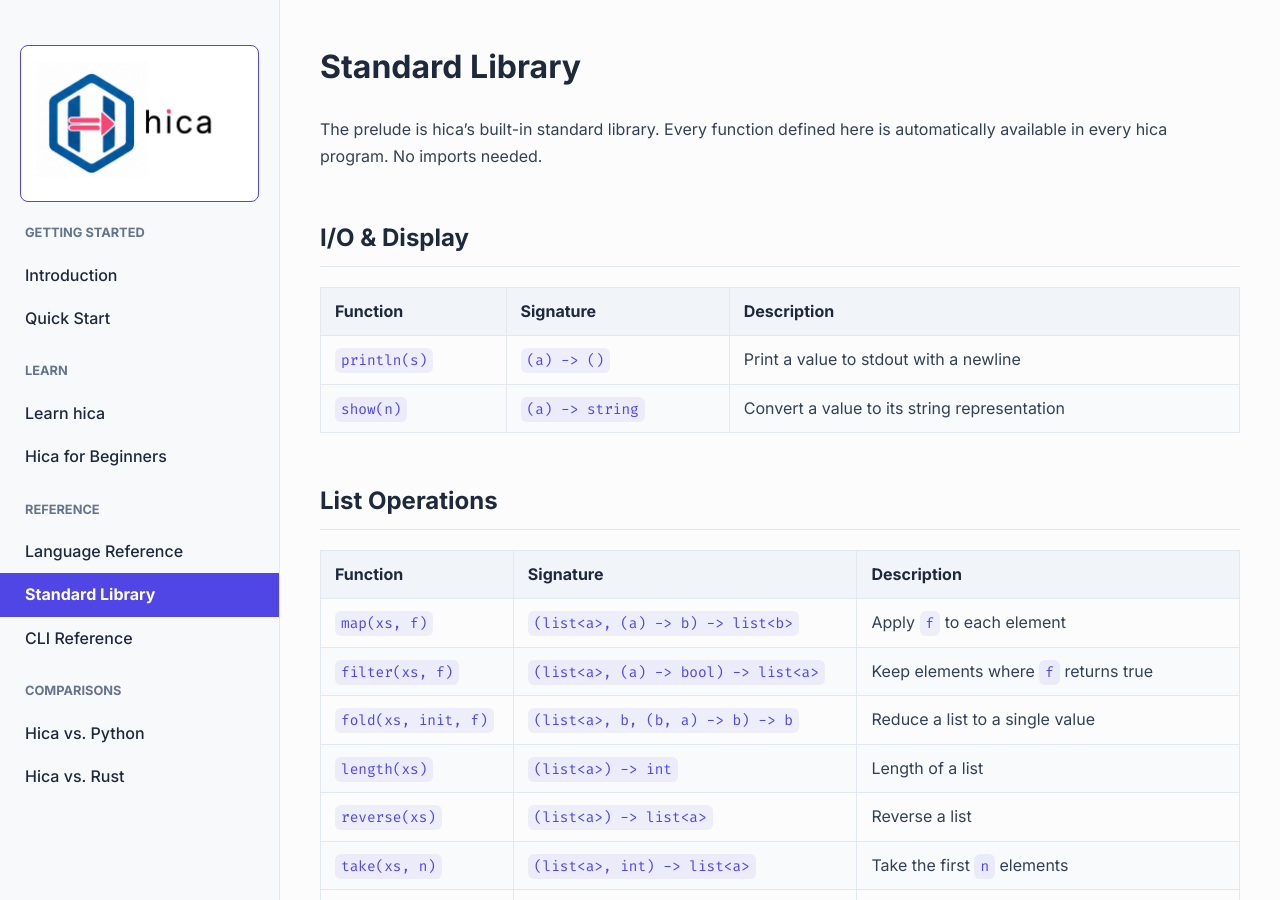
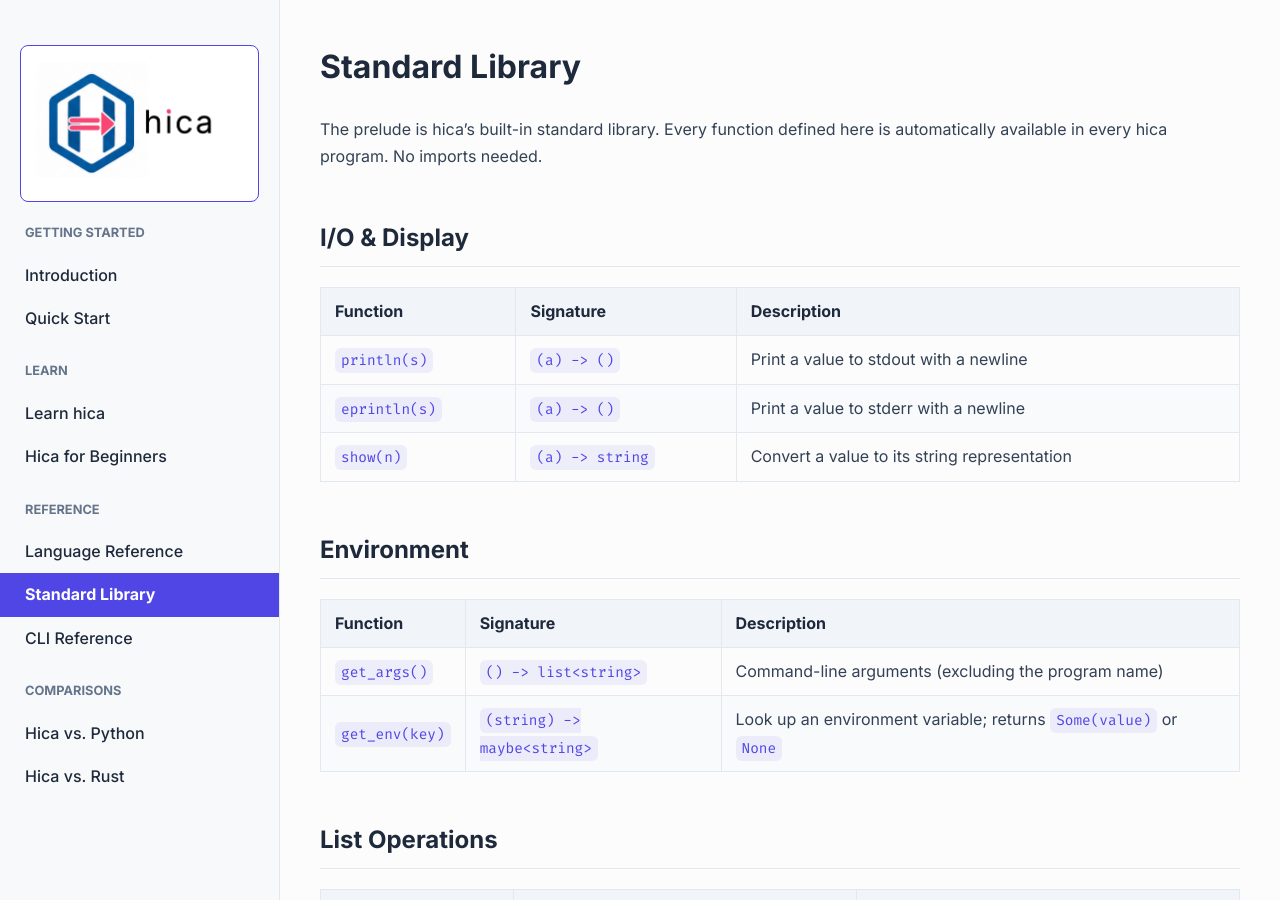
Before and after one commit to cladam/hica, a Jekyll site: the page built from docs/standard-library.md, in a window 1280 px wide and 900 px high. Built offline with Jekyll 4.4.1, drawn with Linux system fonts in a browser that asks for light colours.

Commit message:
fix: add documentation and fix some smaller bugs on the implementation

```diff
--- a/docs/standard-library.md
+++ b/docs/standard-library.md
@@ -12,7 +12,15 @@ The prelude is hica's built-in standard library. Every function defined here is
 | Function | Signature | Description |
 |----------|-----------|-------------|
 | `println(s)` | `(a) -> ()` | Print a value to stdout with a newline |
+| `eprintln(s)` | `(a) -> ()` | Print a value to stderr with a newline |
 | `show(n)` | `(a) -> string` | Convert a value to its string representation |
+
+## Environment
+
+| Function | Signature | Description |
+|----------|-----------|-------------|
+| `get_args()` | `() -> list<string>` | Command-line arguments (excluding the program name) |
+| `get_env(key)` | `(string) -> maybe<string>` | Look up an environment variable; returns `Some(value)` or `None` |
 
 ## List Operations
 
```
Also changed, not shown: docs/hica-for-beginners.md (+1 -1 lines), docs/learn.md (+4 -1 lines), learn/README.md (+5 -1 lines), 7 other files.
